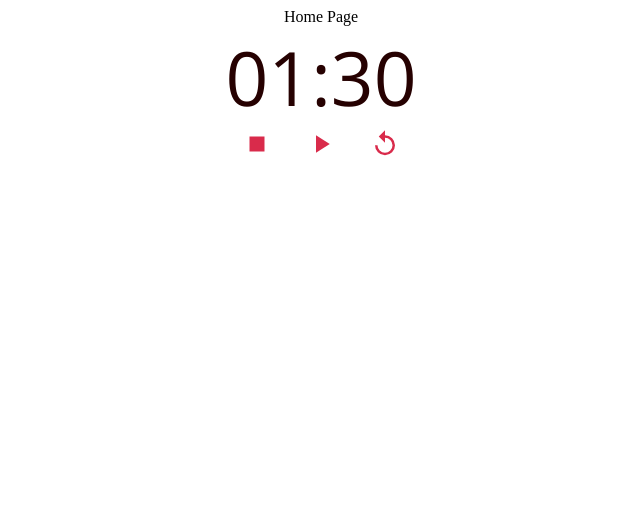
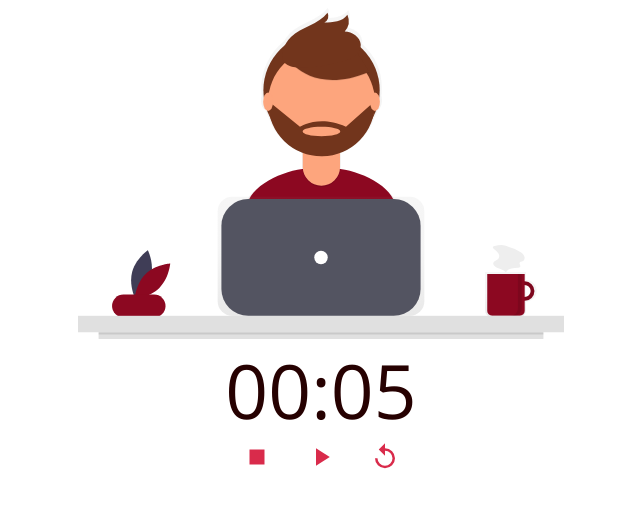
Before and after one commit to gotsoup/soup-timer, a React (Create React App) app: page / in a window 1280 px wide. Shown: the top 506 px of the page, without its empty margins (319-959 px from the left). Built offline with nearby package versions, Linux system fonts and the light colour scheme.

Commit message:
added session image and base session logic

```diff
--- a/src/containers/HomePage/HomePage.tsx
+++ b/src/containers/HomePage/HomePage.tsx
@@ -1,10 +1,31 @@
-import React from 'react';
+import React, { useEffect, useState } from 'react';
 import Timer from '../../components/Timer/Timer';
+import sessionImg from '../../assets/images/session-image.svg';
+import breakImg from '../../assets/images/break-image.svg';
 
-const HomePage = () => (
-    <div>Home Page
-        <Timer minutes={1} seconds={30}/>
+const HomePage = () => {
+  const [inSession, setInSession] = useState(true);
+  const sessionMinutes = 0;
+  const breakMinutes = 0;
+
+  return (
+    <div>
+      <img
+        src={inSession ? sessionImg : breakImg}
+        alt={
+          inSession
+            ? 'Person working on laptop'
+            : 'Person relaxing and drinking tea.'
+        }
+      />
+      <Timer
+        minutes={inSession ? sessionMinutes : breakMinutes}
+        seconds={5}
+        setInSession={setInSession}
+        inSession={inSession}
+      />
     </div>
-)
+  );
+};
 
 export default HomePage;
```
